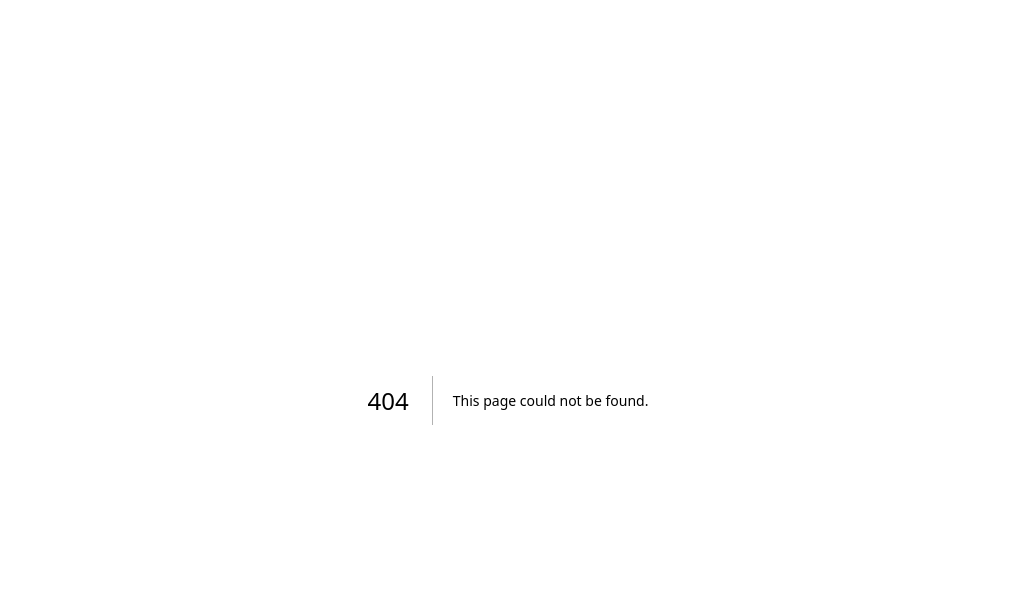
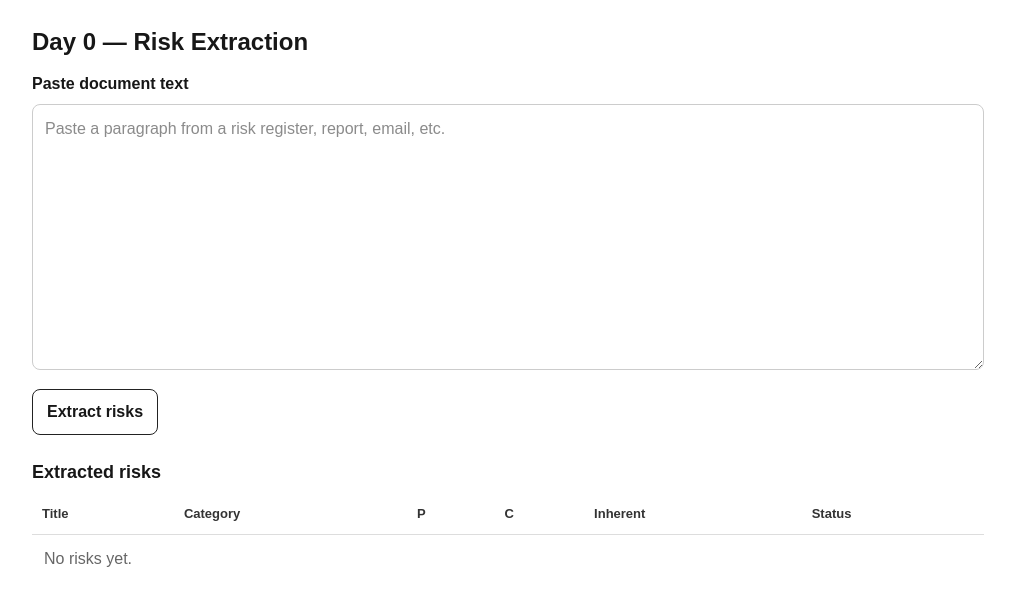
Before and after one commit to carllobato/riskai-mvp, a Next.js app: page /day0 in a window 1280 px wide. Before the commit this address had no page. Shown: the top 606 px of the page, without its empty margins (132-1147 px from the left). Built offline with nearby package versions, Linux system fonts and the light colour scheme.

Commit message:
Day0: AI risk extraction working locally

```diff
--- /dev/null
+++ b/app/api/extract-risks/route.ts
@@ -0,0 +1,50 @@
+import { NextResponse } from "next/server";
+
+export async function POST(req: Request) {
+  try {
+    const body = await req.json();
+    const documentText = (body?.documentText || "").toString();
+
+    if (!documentText.trim()) {
+      return NextResponse.json({ error: "documentText is required" }, { status: 400 });
+    }
+
+    // Day0 stub: hardcoded risks so we can prove end-to-end wiring
+    const risks = [
+      {
+        id: "r1",
+        title: "Long lead switchgear may delay commissioning",
+        category: "Programme",
+        probability: 4,
+        consequence: 5,
+        inherentRating: 20,
+        status: "Open" as const,
+      },
+      {
+        id: "r2",
+        title: "Escalation risk on structural steel pricing",
+        category: "Cost",
+        probability: 3,
+        consequence: 4,
+        inherentRating: 12,
+        status: "Open" as const,
+      },
+      {
+        id: "r3",
+        title: "Authority approvals may extend up to 45 days",
+        category: "Approvals",
+        probability: 3,
+        consequence: 3,
+        inherentRating: 9,
+        status: "Open" as const,
+      },
+    ];
+
+    return NextResponse.json({ risks });
+  } catch (e: any) {
+    return NextResponse.json(
+      { error: e?.message || "Unexpected server error" },
+      { status: 500 }
+    );
+  }
+}
--- /dev/null
+++ b/app/day0/page.tsx
@@ -0,0 +1,127 @@
+"use client";
+
+import { useState } from "react";
+
+type Risk = {
+  id: string;
+  title: string;
+  category: string;
+  probability: number;   // 1–5
+  consequence: number;   // 1–5
+  inherentRating: number; // prob * cons
+  status: "Open" | "Closed";
+};
+
+export default function Day0Page() {
+  const [documentText, setDocumentText] = useState("");
+  const [risks, setRisks] = useState<Risk[]>([]);
+  const [loading, setLoading] = useState(false);
+  const [error, setError] = useState<string | null>(null);
+
+  async function onExtract() {
+    setLoading(true);
+    setError(null);
+
+    try {
+      const res = await fetch("/api/extract-risks", {
+        method: "POST",
+        headers: { "Content-Type": "application/json" },
+        body: JSON.stringify({ documentText }),
+      });
+
+      const data = await res.json();
+
+      if (!res.ok) {
+        throw new Error(data?.error || "Request failed");
+      }
+
+      setRisks(data.risks || []);
+    } catch (e: any) {
+      setError(e?.message || "Something went wrong");
+    } finally {
+      setLoading(false);
+    }
+  }
+
+  return (
+    <main style={{ padding: 24, maxWidth: 1000, margin: "0 auto" }}>
+      <h1 style={{ fontSize: 24, fontWeight: 700, marginBottom: 12 }}>Day 0 — Risk Extraction</h1>
+
+      <label style={{ display: "block", fontWeight: 600, marginBottom: 8 }}>
+        Paste document text
+      </label>
+
+      <textarea
+        value={documentText}
+        onChange={(e) => setDocumentText(e.target.value)}
+        rows={10}
+        style={{ width: "100%", padding: 12, borderRadius: 8, border: "1px solid #ccc" }}
+        placeholder="Paste a paragraph from a risk register, report, email, etc."
+      />
+
+      <div style={{ marginTop: 12, display: "flex", gap: 12, alignItems: "center" }}>
+        <button
+          onClick={onExtract}
+          disabled={loading || documentText.trim().length === 0}
+          style={{
+            padding: "10px 14px",
+            borderRadius: 8,
+            border: "1px solid #222",
+            background: loading ? "#ddd" : "#fff",
+            cursor: loading ? "not-allowed" : "pointer",
+            fontWeight: 600,
+          }}
+        >
+          {loading ? "Extracting…" : "Extract risks"}
+        </button>
+
+        {error && <span style={{ color: "crimson" }}>{error}</span>}
+      </div>
+
+      <h2 style={{ marginTop: 24, fontSize: 18, fontWeight: 700 }}>Extracted risks</h2>
+
+      <div style={{ overflowX: "auto", marginTop: 8 }}>
+        <table style={{ width: "100%", borderCollapse: "collapse" }}>
+          <thead>
+            <tr>
+              {["Title", "Category", "P", "C", "Inherent", "Status"].map((h) => (
+                <th
+                  key={h}
+                  style={{
+                    textAlign: "left",
+                    padding: 10,
+                    borderBottom: "1px solid #ddd",
+                    fontSize: 13,
+                    color: "#333",
+                  }}
+                >
+                  {h}
+                </th>
+              ))}
+            </tr>
+          </thead>
+          <tbody>
+            {risks.length === 0 ? (
+              <tr>
+                <td colSpan={6} style={{ padding: 12, color: "#666" }}>
+                  No risks yet.
+                </td>
+              </tr>
+            ) : (
+              risks.map((r) => (
+                <tr key={r.id}>
+                  <td style={{ padding: 10, borderBottom: "1px solid #eee" }}>{r.title}</td>
+                  <td style={{ padding: 10, borderBottom: "1px solid #eee" }}>{r.category}</td>
+                  <td style={{ padding: 10, borderBottom: "1px solid #eee" }}>{r.probability}</td>
+                  <td style={{ padding: 10, borderBottom: "1px solid #eee" }}>{r.consequence}</td>
+                  <td style={{ padding: 10, borderBottom: "1px solid #eee" }}>{r.inherentRating}</td>
+                  <td style={{ padding: 10, borderBottom: "1px solid #eee" }}>{r.status}</td>
+                </tr>
+              ))
+            )}
+          </tbody>
+        </table>
+      </div>
+    </main>
+  );
+}
--- a/package.json
+++ b/package.json
@@ -10,6 +10,7 @@
   },
   "dependencies": {
     "next": "16.1.6",
+    "openai": "^6.25.0",
     "react": "19.2.3",
     "react-dom": "19.2.3"
   },
```
Also changed, not shown: 2 other files (tests, documents, lock files or other folders).
